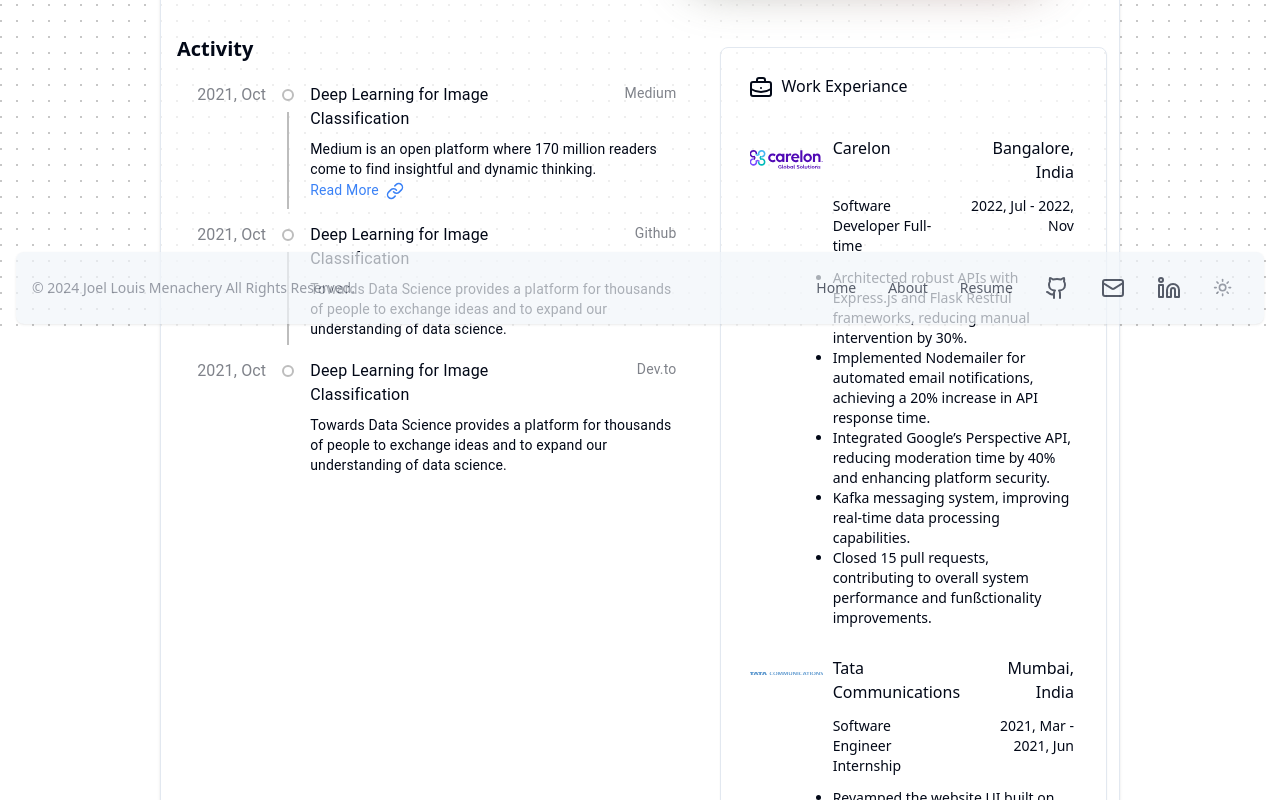
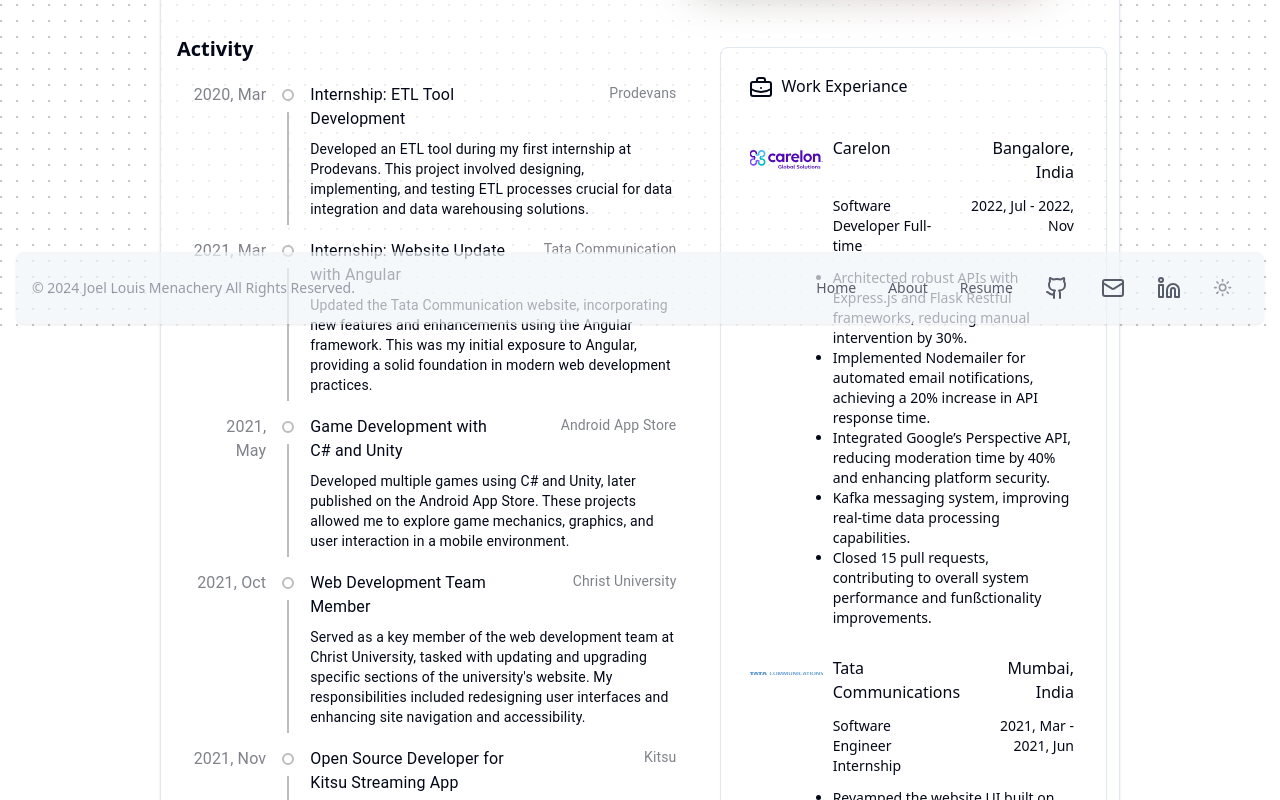
Before and after one commit to joellui/portfolio, a Next.js app: page /about in a window 1280 px wide. Shown: the part 460-1260 px from the top of the page. Built offline with nearby package versions, Linux system fonts and the light colour scheme.

Commit message:
updated activity

```diff
--- a/app/about/page.tsx
+++ b/app/about/page.tsx
@@ -10,7 +10,7 @@
 export default function Home() {
   return (
     <div className="flex justify-center">
-      <div className="flex flex-col justify-center z-50 w-3/4 dark:bg-black dark:bg-opacity-80 bg-white border shadow bg-opacity-70 pt-5 mt-5 rounded-md">
+      <div className="flex flex-col justify-center z-50 md:w-3/4 w-11/12 dark:bg-black dark:bg-opacity-80 bg-white border shadow bg-opacity-70 pt-5 mt-5 rounded-md">
         <div className="z-20 containe  opacity-100 grid md:grid-rows-1 md:grid-cols-2 grid-cols-1 grid-rows-2 gap-2 p-7">
           <div className="pt-16">
             <h1 className="text-4xl font-extrabold">About me</h1>
--- a/components/activity_exp.tsx
+++ b/components/activity_exp.tsx
@@ -25,7 +25,7 @@
             }}
         >
 
-            {activityList.slice(-3).map((act: Activity, i: number, arr: Activity[]) => (
+            {activityList.map((act: Activity, i: number, arr: Activity[]) => (
                 <TimelineItem key={i} className="mt-2">
                     <TimelineOppositeContent className="text-sm opacity-50">
                         {act.date_published}
--- a/public/activity_list.json
+++ b/public/activity_list.json
@@ -1,31 +1,58 @@
 [
     {
+        "id": 2,
+        "Organisation": "Prodevans",
+        "Artical_title": "Internship: ETL Tool Development",
+        "Artical_link": null,
+        "Artical_Summary": "Developed an ETL tool during my first internship at Prodevans. This project involved designing, implementing, and testing ETL processes crucial for data integration and data warehousing solutions.",
+        "date_published": "2020, Mar"
+    },
+    {
+        "id": 3,
+        "Organisation": "Tata Communication",
+        "Artical_title": "Internship: Website Update with Angular",
+        "Artical_link": null,
+        "Artical_Summary": "Updated the Tata Communication website, incorporating new features and enhancements using the Angular framework. This was my initial exposure to Angular, providing a solid foundation in modern web development practices.",
+        "date_published": "2021, Mar"
+    },
+    {
+        "id": 7,
+        "Organisation": "Android App Store",
+        "Artical_title": "Game Development with C# and Unity",
+        "Artical_link": null,
+        "Artical_Summary": "Developed multiple games using C# and Unity, later published on the Android App Store. These projects allowed me to explore game mechanics, graphics, and user interaction in a mobile environment.",
+        "date_published": "2021, May"
+    },
+    {
         "id": 1,
-        "Organisation": "IEEE",
-        "Artical_title": "Deep Learning for Image Classification",
-        "Artical_Summary": "IEEE is the world's largest technical professional organization dedicated to advancing technology for the benefit of humanity.",
-        "Artical_link": "https://www.ieee.org/",
+        "Organisation": "Christ University",
+        "Artical_title": "Web Development Team Member",
+        "Artical_link": null,
+        "Artical_Summary": "Served as a key member of the web development team at Christ University, tasked with updating and upgrading specific sections of the university's website. My responsibilities included redesigning user interfaces and enhancing site navigation and accessibility.",
         "date_published": "2021, Oct"
-    },{
-        "id": 2,
-        "Organisation": "Medium",
-        "Artical_title": "Deep Learning for Image Classification",
-        "Artical_Summary": "Medium is an open platform where 170 million readers come to find insightful and dynamic thinking.",
-        "Artical_link": "https://medium.com/",
-        "date_published": "2021, Oct"
-    },{
-        "id": 3,
-        "Organisation": "Github",
-        "Artical_title": "Deep Learning for Image Classification",
-        "Artical_Summary": "Towards Data Science provides a platform for thousands of people to exchange ideas and to expand our understanding of data science.",
+    },
+    {
+        "id": 6,
+        "Organisation": "Kitsu",
+        "Artical_title": "Open Source Developer for Kitsu Streaming App",
         "Artical_link": null,
-        "date_published": "2021, Oct"
-    },{
+        "Artical_Summary": "Led the development of Kitsu, an open-source streaming application for anime. This project involved using Kotlin to build a robust, scalable app that supports streaming and community interaction.",
+        "date_published": "2021, Nov"
+    },
+    {
         "id": 4,
-        "Organisation": "Dev.to",
-        "Artical_title": "Deep Learning for Image Classification",
-        "Artical_Summary": "Towards Data Science provides a platform for thousands of people to exchange ideas and to expand our understanding of data science.",
+        "Organisation": "Leagato Health Technology",
+        "Artical_title": "Associate Software Developer",
         "Artical_link": null,
-        "date_published": "2021, Oct"
+        "Artical_Summary": "Worked as an Associate Software Developer at Leagato Health Technology, focusing on backend architecture. Developed APIs and webhooks that facilitated data exchange and integration across various services within the healthcare sector.",
+        "date_published": "2022, Jun"
+    },
+    {
+        "id": 5,
+        "Organisation": "Trustle",
+        "Artical_title": "Software Developer for End-to-End Product",
+        "Artical_link": null,
+        "Artical_Summary": "Designed and implemented a complete end-to-end product at Trustle, a UK-based company. This role involved comprehensive development from initial concept through to deployment, focusing on creating scalable and efficient software solutions.",
+        "date_published": "2022, Dec"
     }
 ]
```
